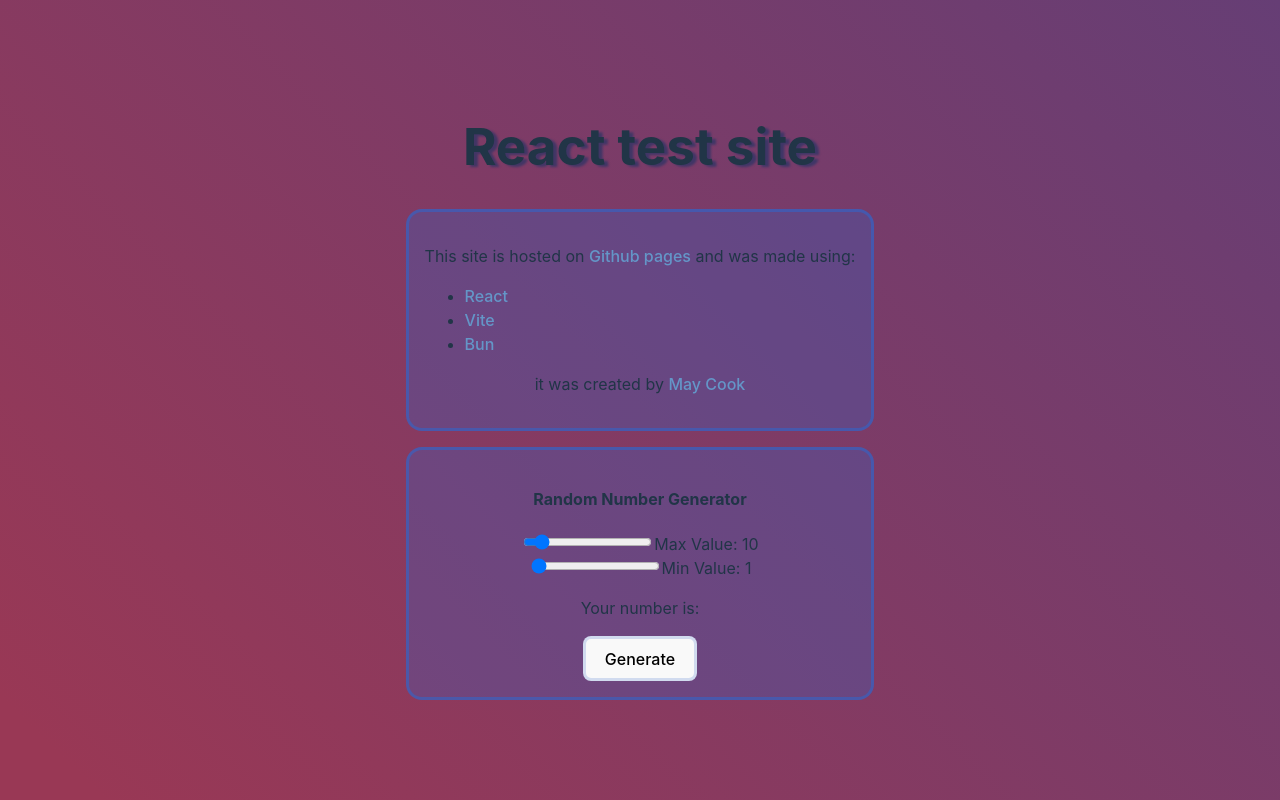
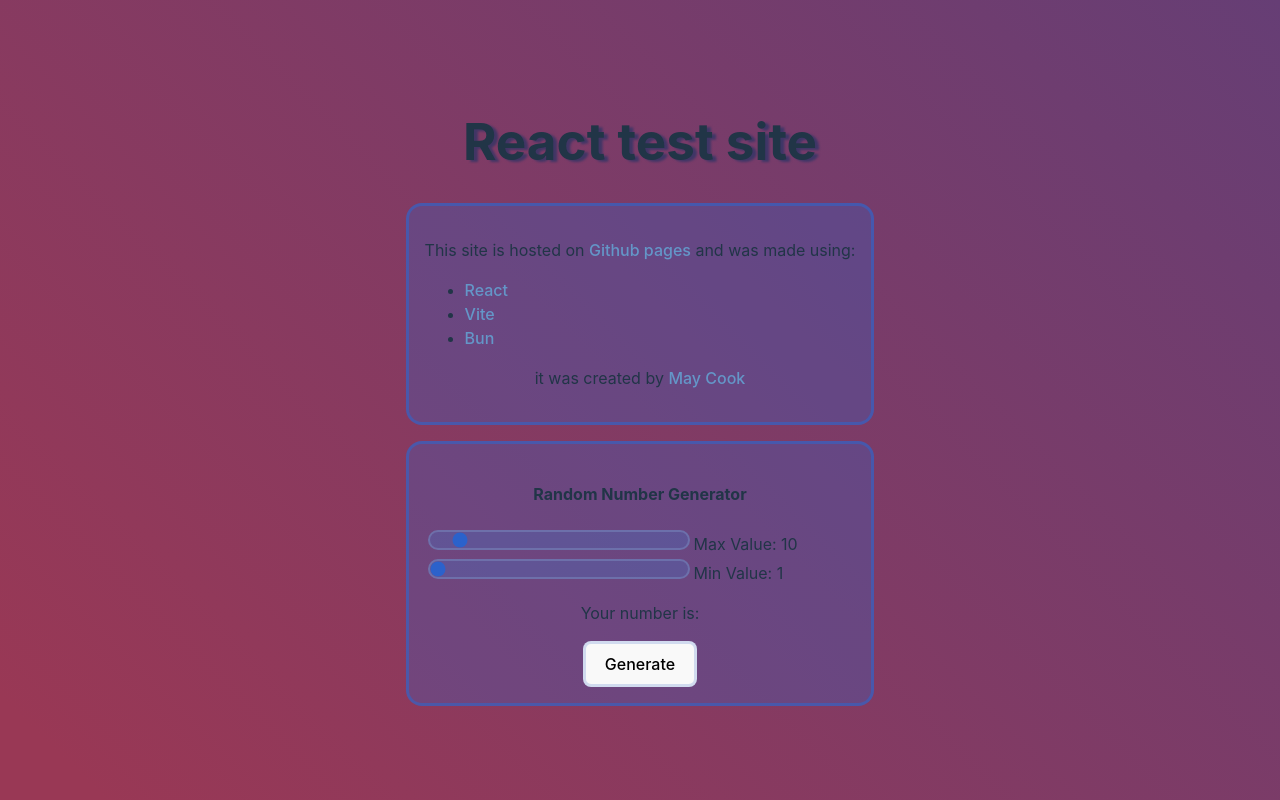
Before and after one commit to May-Cook/react-pages-practice, a React (Vite) app in the folder practice-app/: page / in a window 1280 px wide. Built offline with nearby package versions, Linux system fonts and the light colour scheme.

Commit message:
Add CSS to sliders in random-number-generator

```diff
--- a/practice-app/components/random-number-generator.component.jsx
+++ b/practice-app/components/random-number-generator.component.jsx
@@ -7,13 +7,15 @@ export default function RandomNumberGenerator(){
     return(
         <div className="random-number-generator">
             <h4>Random Number Generator</h4>
+            <div className="slider-container">
             <div>
-                <input type="range" id="max-num" name="Range" min={minNum} max="100" value={maxNum} onChange={(e) => SetMax(+e.target.value)}/>
+                <input type="range" className="slider" id="max-num" name="Range" min={minNum} max="100" value={maxNum} onChange={(e) => SetMax(+e.target.value)}/>
                 <label for="max-num">Max Value: {maxNum}</label>
             </div>
             <div>
-                <input type="range" id="min-num" name="Range" min="1" max={maxNum} value={minNum} onChange={(e) => SetMin(+e.target.value)}/>
+                <input type="range" className="slider" id="min-num" name="Range" min="1" max={maxNum} value={minNum} onChange={(e) => SetMin(+e.target.value)}/>
                 <label for="min-num">Min Value: {minNum}</label>
+            </div>
             </div>
             <p>Your number is: {num}</p>
             <div><button onClick={()=> SetNum(Math.floor((Math.random() * ((maxNum+1) - minNum)) + minNum))}>Generate</button></div> {/* Button sets num to a random integer from minNum to maxNum */}
--- a/practice-app/src/App.css
+++ b/practice-app/src/App.css
@@ -32,3 +32,23 @@
   margin: 1rem;
   padding: 1rem;
 }
+
+.slider {
+  appearance: none;
+  background-color: rgba(75, 110, 190, 0.6);
+  border: 2px solid;
+  border-radius: 1rem;
+  border-color: rgb(110, 140, 200);
+  opacity: 0.6;;
+  width: 60%;
+  align-self: left;
+  margin: 0.2rem
+}
+
+.slider:hover {
+  opacity: 0.8;
+}
+
+.slider-container {
+  text-align: left;
+}
```
